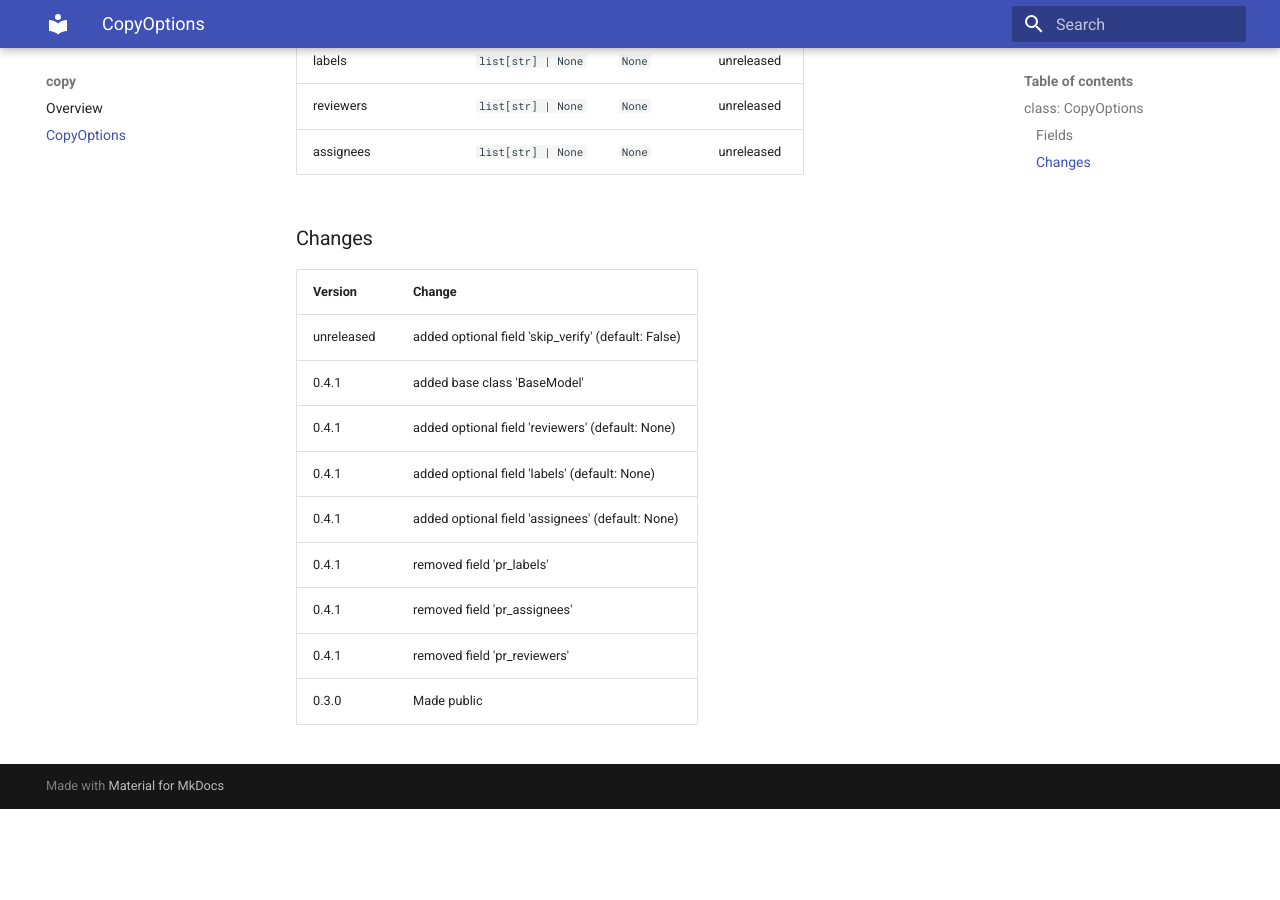
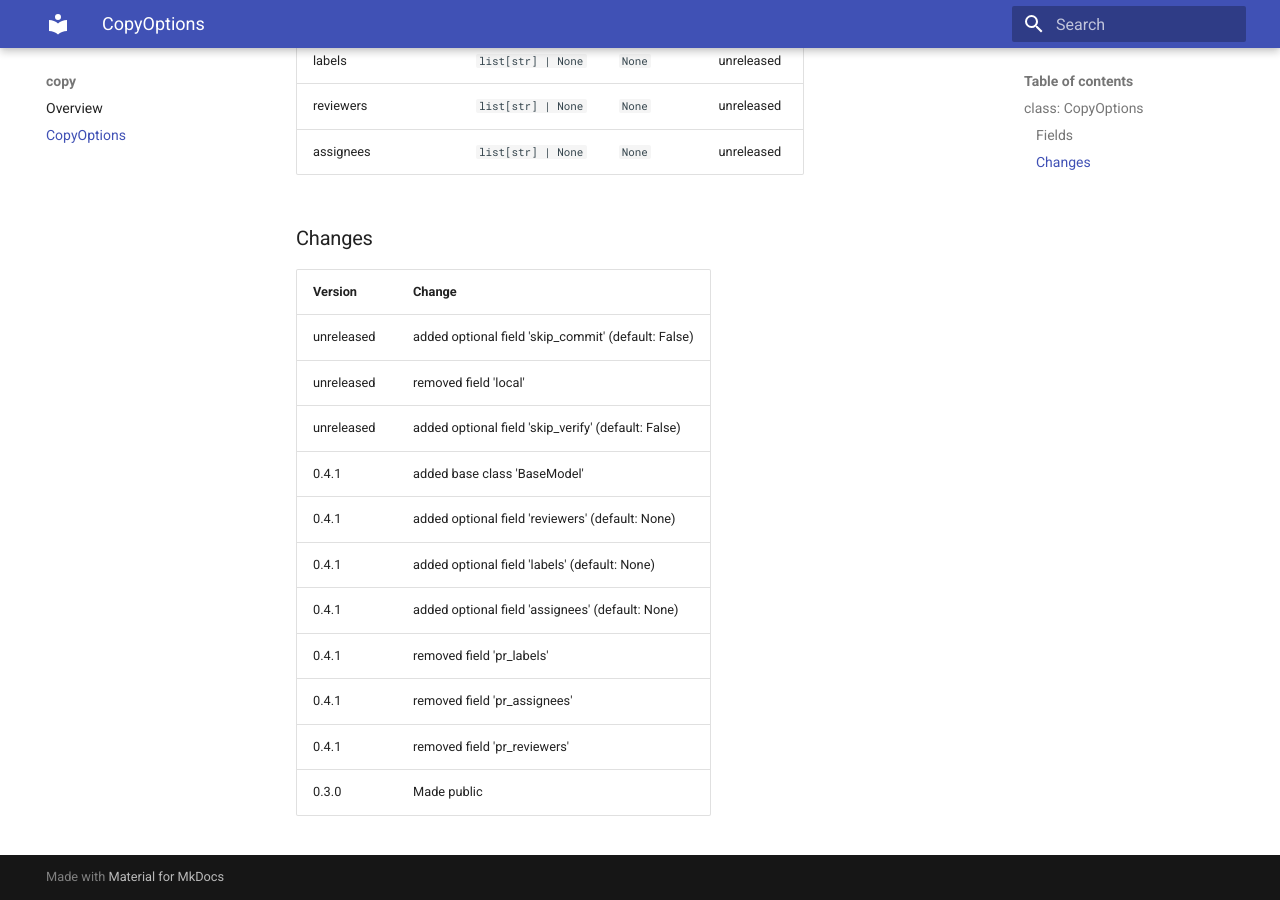
Before and after one commit to EspenAlbert/path-sync, an MkDocs documentation site: the page built from docs/copy/copyoptions.md, in a window 1280 px wide and 900 px high, scrolled down 1144 px. Built offline with MkDocs 1.6.1 and Material for MkDocs 9.7.7, drawn with Linux system fonts in a browser that asks for light colours; before the commit the page ends 1953 px from its top, so only the background shows below that.

Commit message:
chore: regen

```diff
--- a/docs/copy/copyoptions.md
+++ b/docs/copy/copyoptions.md
@@ -45,6 +45,8 @@ class CopyOptions(BaseModel):
 
 | Version | Change |
 |---------|--------|
+| unreleased | added optional field 'skip_commit' (default: False) |
+| unreleased | removed field 'local' |
 | unreleased | added optional field 'skip_verify' (default: False) |
 | 0.4.1 | added base class 'BaseModel' |
 | 0.4.1 | added optional field 'reviewers' (default: None) |
```
